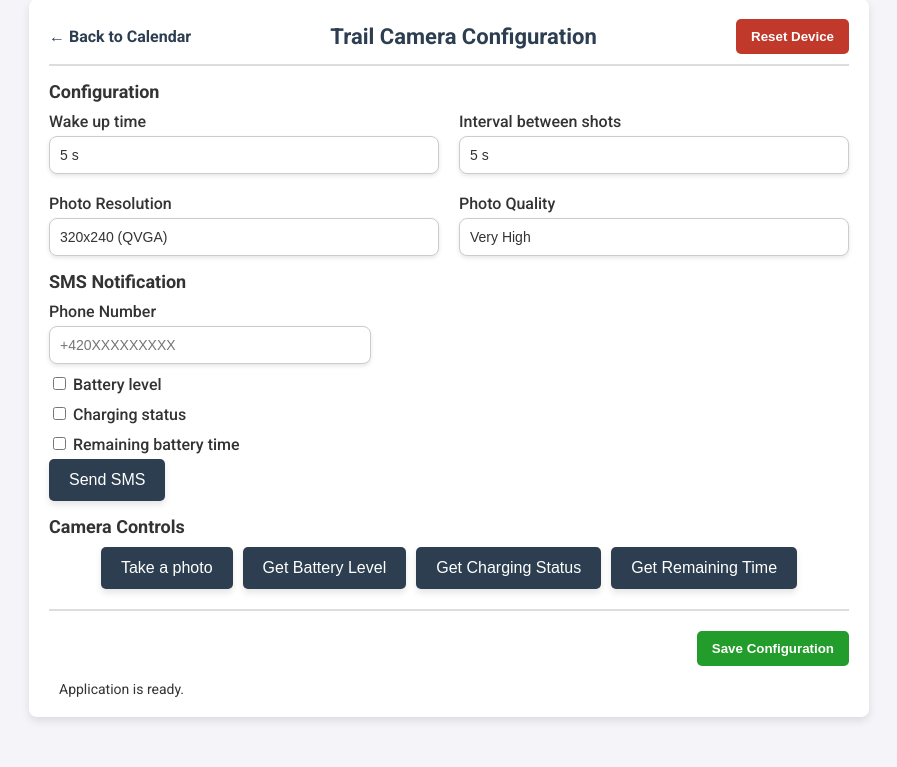
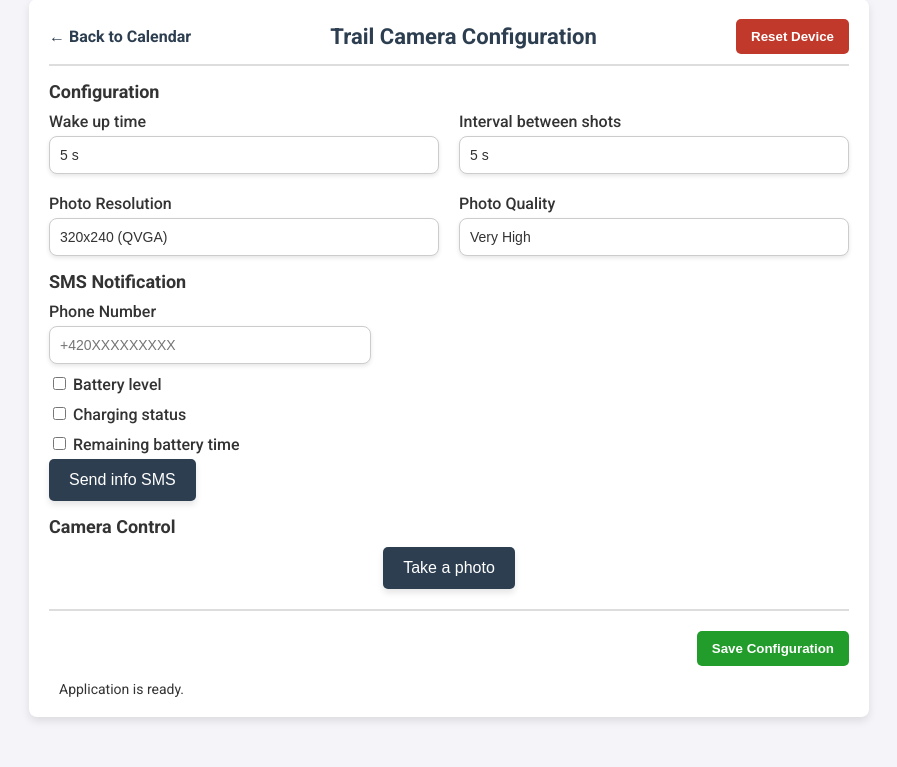
Before and after one commit to xskoum01/PhotoTrack, a Flask app: template templates/configuration.html in a window 1280 px wide. Shown: the part 51-818 px from the top of the page, without its empty margins (191-1088 px from the left). Run offline with Flask 3, Linux system fonts and the light colour scheme; the template is opened without the code that fills it, so the values that code supplies are empty.

Commit message:
Merge remote-tracking branch 'origin/main'

```diff
--- a/templates/configuration.html
+++ b/templates/configuration.html
@@ -172,10 +172,6 @@
             background-color: #1a242f;
         }
 
-        .sms-button {
-
-        }
-
         /* Oddělující čára */
         .divider {
             border-top: 2px solid #ddd;
@@ -288,17 +284,14 @@
                 <label><input type="checkbox" id="charging-checkbox"> Charging status</label>
                 <label><input type="checkbox" id="remaining-time-checkbox"> Remaining battery time</label>
             </div>
-                <button id="send-sms-btn" class="action-button">Send SMS</button>
+                <button id="send-sms-btn" class="action-button">Send info SMS</button>
         </div>
 
         <!-- Camera Controls -->
         <div class="section">
-            <h2>Camera Controls</h2>
+            <h2>Camera Control</h2>
             <div class="photo-button-group">
                 <button id="take-photo-btn" class="action-button">Take a photo</button>
-                <button id="get-battery-btn" class="action-button">Get Battery Level</button>
-                <button id="get-charging-btn" class="action-button">Get Charging Status</button>
-                <button id="get-remaining-time-btn" class="action-button">Get Remaining Time</button>
             </div>
         </div>
 
@@ -354,23 +347,12 @@
         // Event listeners for buttons
         document.getElementById('send-sms-btn').addEventListener('click', () => {
             updateStatus('Sending SMS...');
-            // pozdeji dodelat fetch(url) kterou zpracuji v backendu v mainu u vsech tady veci
+            let phoneNumber = document.getElementById("phone-input").value
+
         });
 
         document.getElementById('take-photo-btn').addEventListener('click', () => {
             updateStatus('Taking a photo...');
-        });
-
-        document.getElementById('get-battery-btn').addEventListener('click', () => {
-            updateStatus('Fetching battery level...');
-        });
-
-        document.getElementById('get-charging-btn').addEventListener('click', () => {
-            updateStatus('Fetching charging status...');
-        });
-
-        document.getElementById('get-remaining-time-btn').addEventListener('click', () => {
-            updateStatus('Fetching remaining battery time...');
         });
 
         // Event listeners for dropdowns and checkboxes
@@ -385,17 +367,5 @@
         document.getElementById('resolution-select').addEventListener('change', (e) => {
             updateStatus(`Resolution set to ${e.target.value}`);
         });
-
-        document.getElementById('battery-checkbox').addEventListener('change', (e) => {
-            updateStatus(e.target.checked ? 'Battery level included in SMS.' : 'Battery level excluded from SMS.');
-        });
-
-        document.getElementById('charging-checkbox').addEventListener('change', (e) => {
-            updateStatus(e.target.checked ? 'Charging status included in SMS.' : 'Charging status excluded from SMS.');
-        });
-
-        document.getElementById('remaining-time-checkbox').addEventListener('change', (e) => {
-            updateStatus(e.target.checked ? 'Remaining time included in SMS.' : 'Remaining time excluded from SMS.');
-        });
     </script>
 </body>
```
